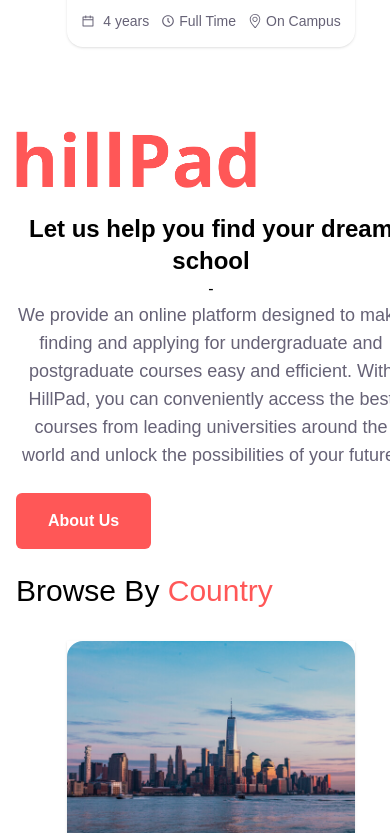
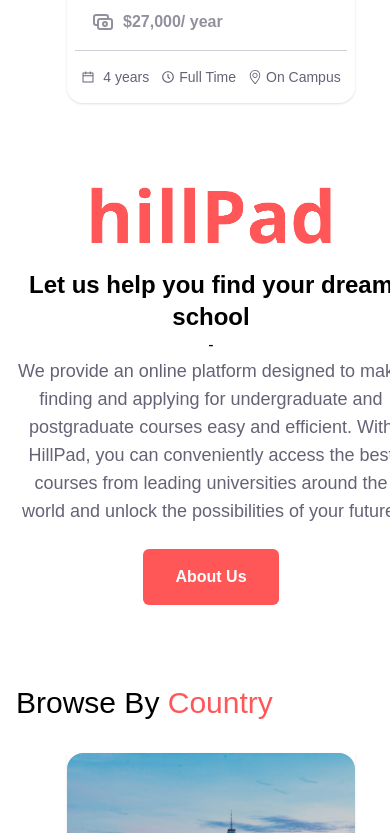
Before and after one commit to Haywhyoh/Hillpad, a React (Vite) app in the folder Hillpad/: page / in a window 390 px wide. Shown: the part 4971-5804 px from the top of the page. Built offline with nearby package versions, Linux system fonts and the light colour scheme; what tw-elements would draw is missing.

Commit message:
fixed the footer

```diff
--- a/Hillpad/src/components/Footer.jsx
+++ b/Hillpad/src/components/Footer.jsx
@@ -7,7 +7,7 @@ import { IoPhonePortraitSharp } from 'react-icons/io5'
 export default function Footer() {
     return (
         <div className='bg-navy_blue w-screen'>
-            <div className='max-w-8xl flex justify-center mx-4 w-full'>
+            <div className='max-w-8xl mx-auto mx-4'>
                 <footer className=' text-white p-4 lg:px-4 max-w-8xl lg:flex flex-col justify-center'>
                     <div className='lg:flex  lg:justify-between'>
                         <div className='md:flex md:justify-between w-full'>
--- a/Hillpad/src/pages/home.jsx
+++ b/Hillpad/src/pages/home.jsx
@@ -27,7 +27,7 @@ export default function Home() {
     <>
       <Header />
 
-      <div className=" text-center mt-10  md:w-full max-w-full xl:flex xl:flex-col justify-center mx-auto -z-30 lg:mt-24">
+      <div className=" text-center mt-24  md:w-full max-w-full xl:flex xl:flex-col justify-center mx-auto -z-30">
         <section className="max-w-full mx-auto">
           <div className="mx-4 md:mx-10 lg:flex lg:flex-row-reverse lg:mx-2 lg:items-center max-w-full relative 2xl:mx-0 justify-between w-full">
             <h1 className=" font-medium text-text_black text-4xl xs:text-5xl text-center mb-6 md:text-6xl md:font-semibold md:my-16 lg:hidden  ">
@@ -343,7 +343,7 @@ export default function Home() {
         </section>
 
         <section className="my-14 md:flex items-center gap-x-40 mx-4 w-full justify-between xl:justify-start">
-          <div className="w-60 md:w-4/12">
+          <div className="w-60 mx-auto md:w-4/12">
             <img src={hillpadBig} />
           </div>
           <div className="md:w-6/12">
@@ -358,7 +358,7 @@ export default function Home() {
               courses from leading universities around the world and unlock the
               possibilities of your future!
             </div>
-            <div className=" float-left">
+            <div className=" lg:float-left">
               <button className="bg-orange text-white px-8 my-6 py-4 rounded-md font-bold">
                 About Us
               </button>
```
